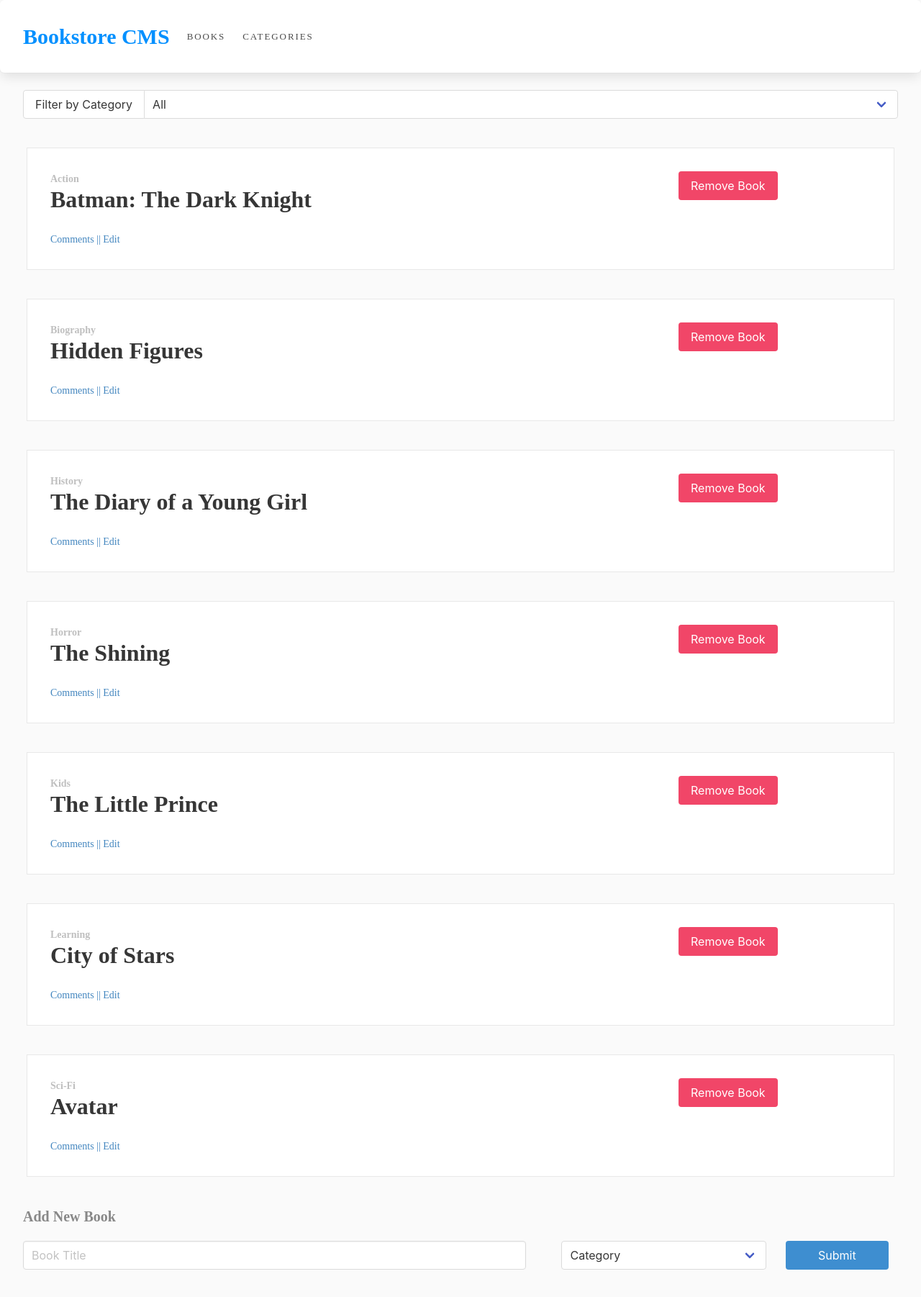
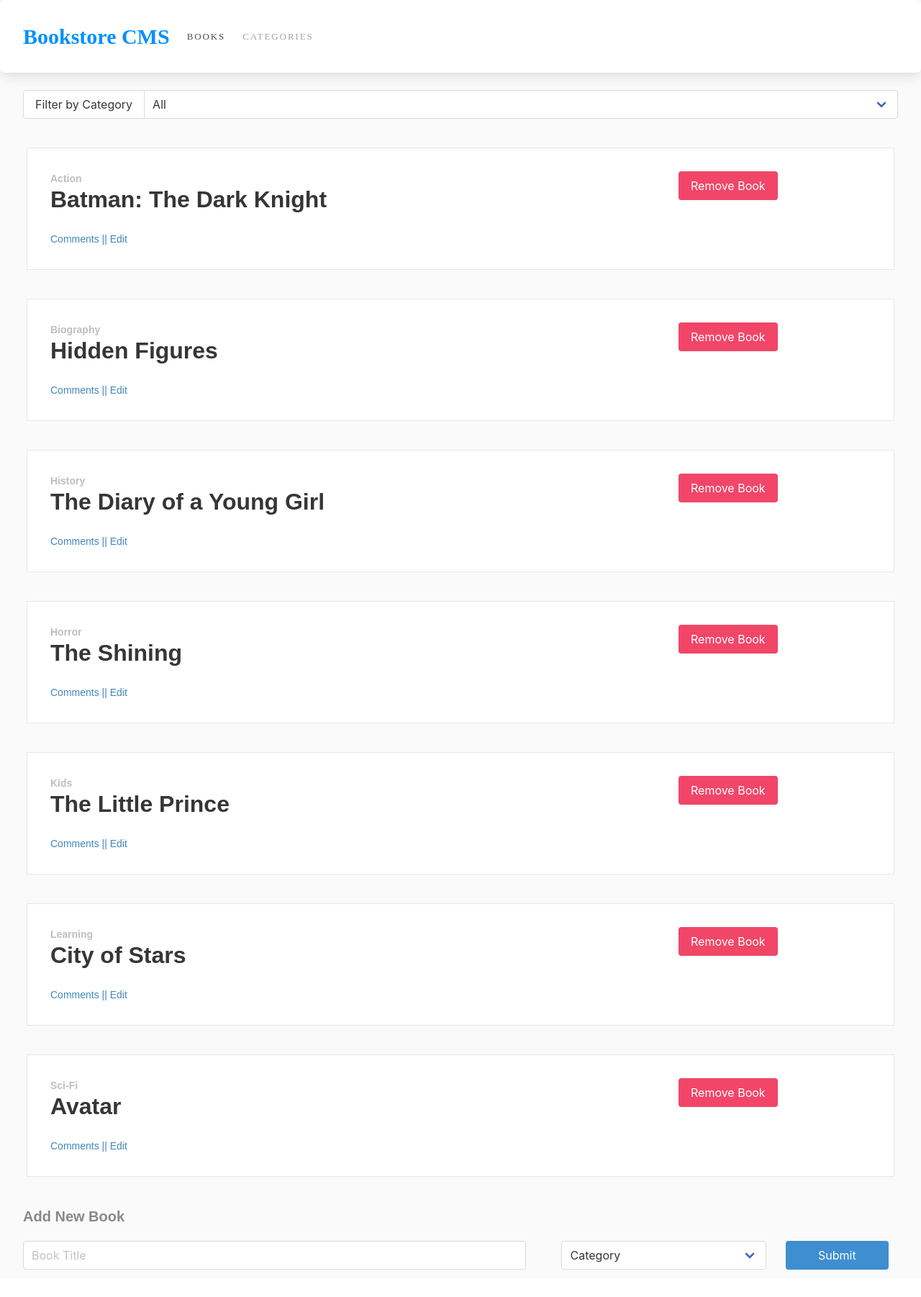
Before and after one commit to brugobi/bookstore-react-redux, a React (Create React App) app: page / in a window 1280 px wide. Shown: the top 1802 px of the page at 72% size. Built offline with nearby package versions, Linux system fonts and the light colour scheme.

Commit message:
correct style linter errors

```diff
--- a/package.json
+++ b/package.json
@@ -3,6 +3,7 @@
   "version": "0.1.0",
   "private": true,
   "dependencies": {
+    "@fortawesome/fontawesome-free": "^5.15.3",
     "@testing-library/jest-dom": "^5.11.10",
     "@testing-library/react": "^11.2.5",
     "@testing-library/user-event": "^12.8.3",
--- a/src/App.css
+++ b/src/App.css
@@ -5,7 +5,6 @@
 
 .wrapper {
   background-color: #fafafa;
-  padding-bottom: 100px;
 }
 
 .navbar-custom {
@@ -14,22 +13,22 @@
 }
 
 .Bookstore-CMS {
-  font-family: Montserrat;
+  font-family: "Montserrat", serif;
   font-size: 30px;
   font-weight: bold;
   color: #0290ff;
 }
 
 .BOOKS {
-  font-family: Montserrat;
+  font-family: "Montserrat", serif;
   font-size: 13px;
   letter-spacing: 1.9px;
   color: gray;
 }
 
 .CATEGORIES {
-  opacity: 0.5px;
-  font-family: Montserrat;
+  opacity: 0.5;
+  font-family: "Montserrat", serif;
   font-size: 13px;
   letter-spacing: 1.9px;
   color: gray;
@@ -50,20 +49,20 @@
 }
 
 .title {
-  font-family: RobotoSlab;
+  font-family: "RobotoSlab", sans-serif;
   font-size: 22px;
 }
 
 .School-of {
   opacity: 0.5;
-  font-family: Montserrat;
+  font-family: "Montserrat", sans-serif;
   font-size: 14px;
   font-weight: bold;
   color: gray;
 }
 
 .Comments {
-  font-family: RobotoSlab;
+  font-family: "RobotoSlab", sans-serif;
   font-size: 14px;
   font-weight: 300;
   color: #4386bf;
@@ -79,8 +78,8 @@
 
 .add-book {
   margin: 29px 524px 19px 0;
-  font-family: Montserrat;
+  font-family: "Montserrat", sans-serif;
   font-size: 20px;
   font-weight: bold;
-  color: #888888;
+  color: #888;
 }
```
Also changed, not shown: 1 other file (tests, documents, lock files or other folders).
